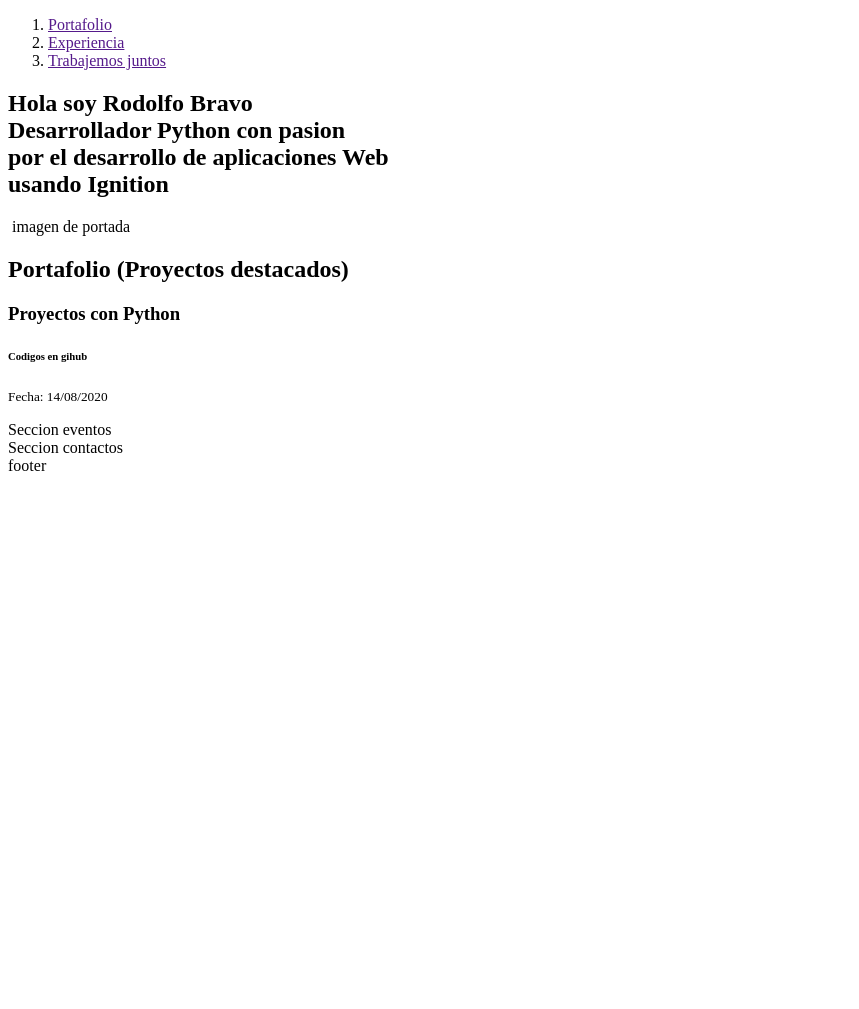
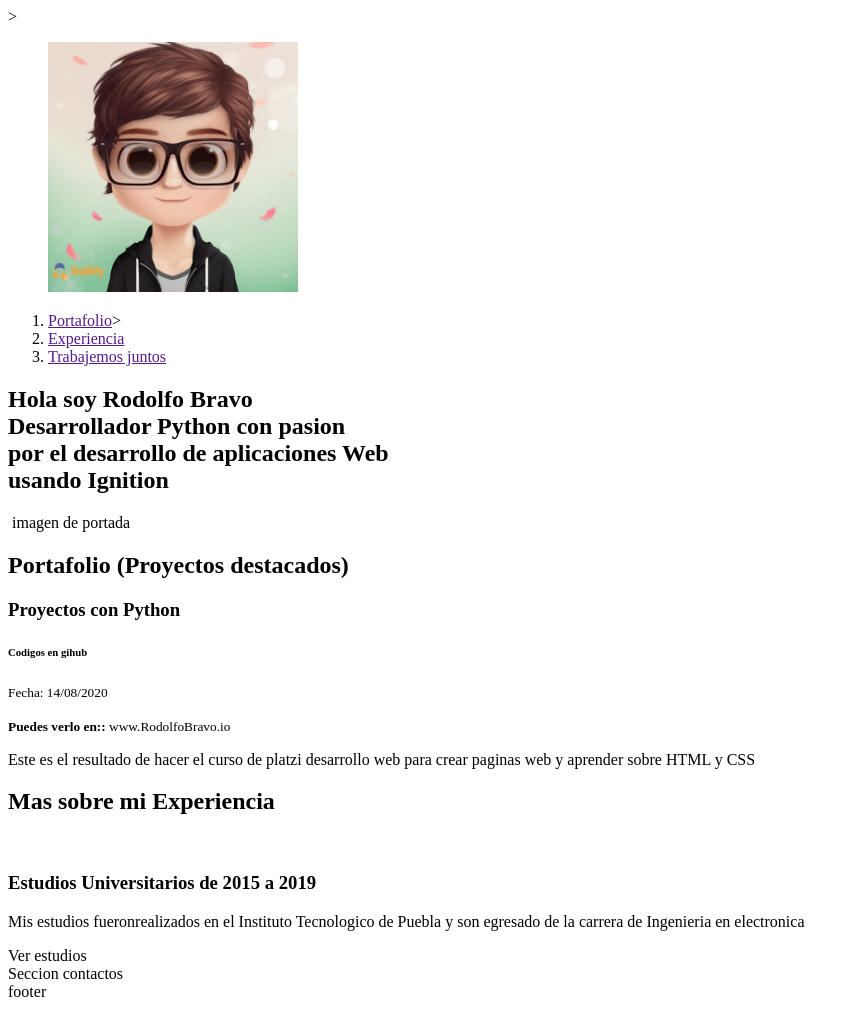
Before and after one commit to RodolfoBravo/DesarrolloWeb, a plain HTML site: page index.html in a window 1280 px wide. Shown: the whole page, without its empty margins (0-859 px from the left). Before the commit the page ends 800 px from the top, so only its background shows below. Drawn offline with Linux system fonts and the light colour scheme.

Commit message:
agregando imagenes al proyecto

```diff
--- a/index.html
+++ b/index.html
@@ -1,14 +1,20 @@
 <!DOCTYPE html>
-<html>
+<html lang="es"> <!--La instruccion lang sirve para decirle al navegador el idioma del texto -->
     <head>
-        <title> Rodolfo Bravo</title>
+        <meta charset="UTF8"> <!-- esta linea sirve para decirle que utilice la notacion UTF8 -->
+        <title> Rodolfo Bravo</title> <!--Este es el texto que se vera en la pestaña del navegador -->
+        <link rel="icon" type="imagenes/png" href="Imagenes/logo.png"> <!-- esta linea es para ponerle un icolo a la pestaña del navegador-->>
     </head>
     <body>
        <header>
+           <div>
+            <figure>
+                <img src="Imagenes/avatar.jpeg" width="250" alt="Logo no se encontro"> <!-- la instruccion alt es cuando no se encuentra la imagen ese texto se mostrara width es para darle un tamaño a la imagen-->
+            </figure>
         <nav>
             <ol>
                 <li>
-                    <a href="">Portafolio</a>
+                    <a href="">Portafolio</a><!-- href es un atributo para llevarnos a un url o a otra pagina por ejemplo-->>
                 </li>
                 <li>
                     <a href="">Experiencia</a>
@@ -18,6 +24,7 @@
                 </li>
             </ol>
         </nav>
+        </div>
        </header>
        <section>
            <h1>
@@ -31,9 +38,23 @@
                <h3>Proyectos con Python</h3>
                <h6>Codigos en gihub</h6>
                <p> <small>Fecha: 14/08/2020</small> </p>
+               <p> <small><strong>Puedes verlo en:: </strong>www.RodolfoBravo.io</small> </p>
+               <p>Este es el resultado de hacer el curso de platzi desarrollo web para crear
+                   paginas web y aprender sobre HTML y CSS
+               </p>
            </article>
        </section>
-       <section>Seccion eventos</section>
+       <section>
+           <h2>Mas sobre mi Experiencia</h2>
+           <article>
+            <figure>
+                <img>
+            </figure>
+            <h3>Estudios Universitarios de 2015 a 2019</h3>
+            <p>Mis estudios fueronrealizados en el Instituto Tecnologico de Puebla y son egresado de la carrera de Ingenieria en electronica</p>
+            <a>Ver estudios</a>
+        </article>
+       </section>
        <section>Seccion contactos</section>
        <footer>footer</footer>
     </body>
```
Also changed, not shown: Imagenes/avatar.jpeg (added), Imagenes/logo.png (added).
